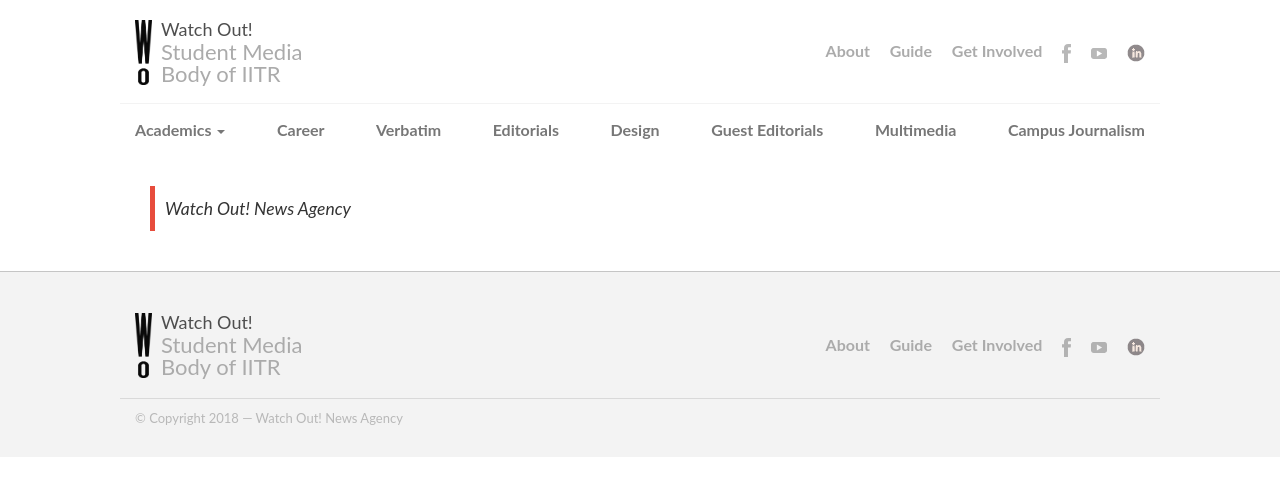
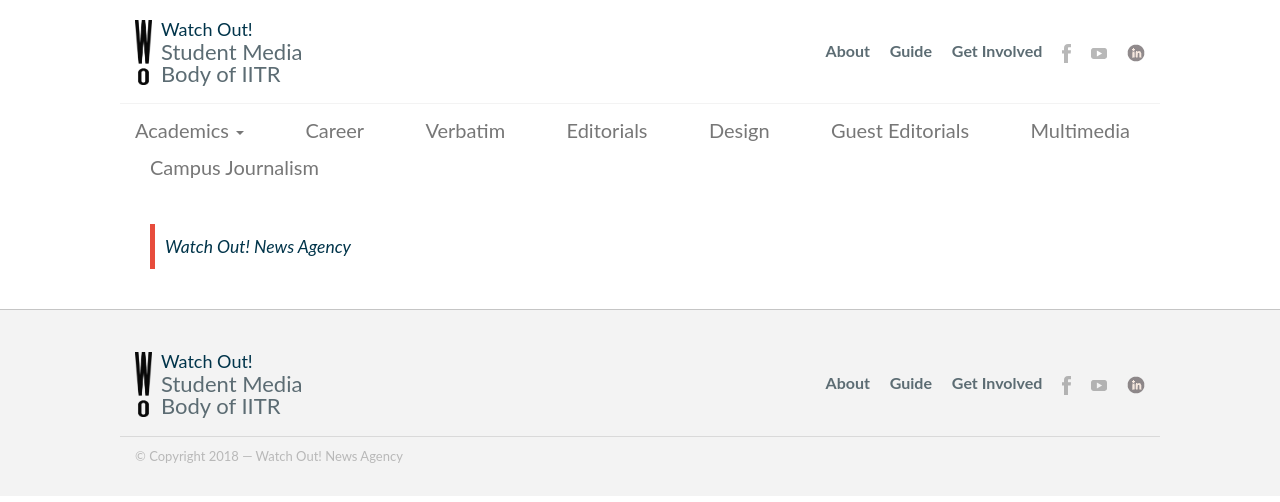
Before and after one commit to WatchOut-IITR/website, a Jekyll site: the page built from category/research/index.html, in a window 1280 px wide. Shown: the top 502 px of the page. Built offline with Jekyll 4.4.1, drawn with Linux system fonts in a browser that asks for light colours.

Commit message:
tweak design and formatting

```diff
--- a/_includes/vertical_post.html
+++ b/_includes/vertical_post.html
@@ -7,13 +7,13 @@
   <div class="details-container col-md-12" style="padding-left: 0">
     <div class="details">
       <div class="head">
-        <h3 class="title" style="padding-left: 0; padding-top: 3%"><a href="{{ post.url }}/">{{ post.title }}</a></h3>
+        <h3 class="title" style="margin-top: 18px; margin-bottom: 24px; padding-left: 0; padding-top: 3%; font-size: 20px;"><a href="{{ post.url }}/">{{ post.title }}</a></h3>
 
         <div class="tag"><a href="/category/{{ post.category }}/">{{ site.data.categories_name[post.category] }}</a></div>
 
       </div>
-      <div class="excerpt" style="font-size: 14px; line-height: 90%;">{{ post.content | markdownify | truncate: 150 }}</div>
-      <span class="date">{{ post.date | date: "%b %e, %Y" | upcase }}</span>
+      <div class="excerpt" style="font-weight: 300; font-size: 16px; line-height: 90%; color: #5C6C73;">{{ post.content | markdownify | truncate: 150 }}</div>
+      <span class="date" style="font-size: 14px; color: #185873; font-style: normal;">{{ post.date | date: "%b %e, %Y" | upcase }}</span>
     </div> <!--details-->
   </div> <!--details-container-->
 </div> <!--article-->
--- a/_layouts/category.html
+++ b/_layouts/category.html
@@ -6,16 +6,21 @@
 
       {% for cat in site.data.categories %}
       {% if cat.name == page.category %}
-      <h2 style="padding-left: 2%">{{cat.title}} </h2>
+      <h2 style="margin-top: 27px; color: #F88D67; font-weight: normal; font-size: 25px; text-transform: uppercase;">{{cat.title}} </h2>
       {% for subcat in cat.subcategories %}
-      <div class ="row" style= "padding-bottom: 4%">
-        <h2 style="padding-left: 1%">{{subcat.title}}</h2>
+      <div class ="row" style= "padding-bottom: 4%;margin-top: 44px;">
+        <h2 style=" margin-top: 23px; margin-bottom: 44px; padding-left: 1%; font-size: 30px;">{{subcat.title}}</h2>
         {% for post in site.categories[subcat.name] %}
         <div class="col-sm-4 article-col" style="padding-right: 6%;">
           {% include vertical_post.html post=post %}
         </div>
         {% endfor %}
-        <a href="/subcategory/{{subcat.name}}/">see more</a>>
+        <div class="col-sm-10 article-col" style="padding-right: 6%;">
+        </div>
+        <div class="col-sm-2 article-col" style="padding-right: 6%;">
+          <a href="/subcategory/{{subcat.name}}/" style="text-align: right; font-weight: bold; color: #F88D67; font-size: 15px;">SEE MORE>></a>
+          </div>
+
       </div>
       {% endfor %}
       {% endif %}
@@ -27,3 +32,5 @@
 
 <!--   {{cat.name}}/subcategory/ -->
 </div>
+
+<!--#F2F8FA-->
--- a/_sass/bootstrap/_type.scss
+++ b/_sass/bootstrap/_type.scss
@@ -9,7 +9,7 @@
 h1, h2, h3, h4, h5, h6,
 .h1, .h2, .h3, .h4, .h5, .h6 {
   font-family: $headings-font-family;
-  font-weight: $headings-font-weight;
+  font-weight: bold;
   line-height: $headings-line-height;
   color: $headings-color;
 
--- a/css/base.scss
+++ b/css/base.scss
@@ -4,9 +4,9 @@
 // ================ VARS ===============//
 
 // Bootstrap vars
-$font-color: #333;
+$font-color: #00344A;
 $container-lg: 1040px;
-$navbar-default-brand-color: #4e4e4e;
+$navbar-default-brand-color: #00344A;
 $navbar-default-bg: #fff;
 $navbar-default-border: none;
 
@@ -123,7 +123,7 @@
       width: 7.3em;
       position: absolute;
       bottom: 0;
-      color: #ababab;
+      color: #5C6C73;
     }
   }
 
@@ -137,7 +137,7 @@
     padding: $pre-nav-logo-height * .623 0;
     font-size: 16px;
     font-weight: bold;
-    color: #ababab;
+    color: #5C6C73;
 
     > * {
       margin-left: 1em;
@@ -181,6 +181,7 @@
 
 #navbar {
   padding: 0;
+
 }
 
 .nav > li {
@@ -191,20 +192,25 @@
 
   &:first-of-type a {
     padding-left: 0;
+
   }
+
 
   &:last-of-type a {
     padding-right: 0;
+
   }
 }
 .navbar-nav {
-	font-size: 16px;
+	font: normal normal normal 20px/24px Lato;
+
   text-align: justify;
-  font-weight: bold;
+
 
   &:after {
     width: 100%; /* Ensures justification for single lines */
     display: inline-block;
+
   }
 }
 
```
Also changed, not shown: fonts/Raleway-Bold.ttf (added), fonts/Raleway-Regular.ttf (added).
